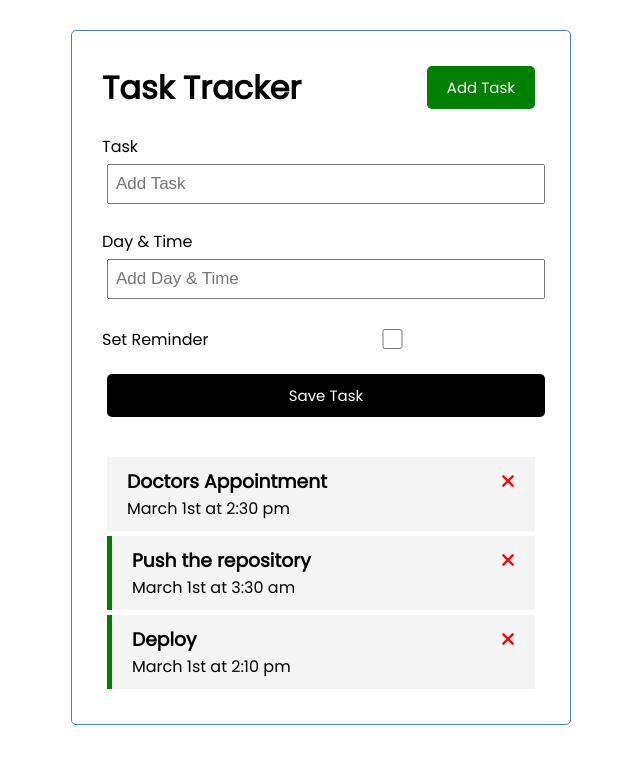
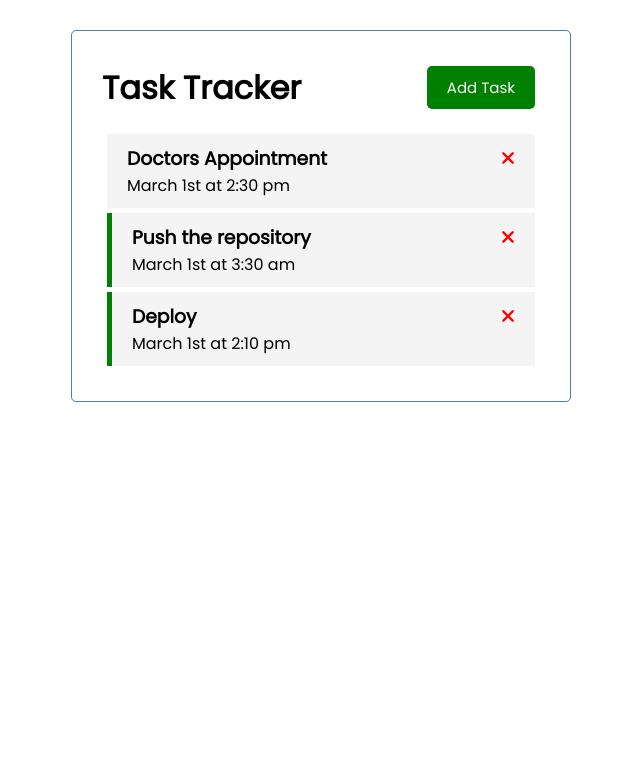
Before and after one commit to i-m-abbhay/Vue-Tasker, a Vue app: page / in a window 1280 px wide. Shown: the top 764 px of the page, without its empty margins (319-959 px from the left). Built offline with nearby package versions, Linux system fonts and the light colour scheme.

Commit message:
Had set the addTask form and button

```diff
--- a/src/App.vue
+++ b/src/App.vue
@@ -1,7 +1,10 @@
 <template>
    <div class="container">
-      <Header title="Task Tracker" />
-      <AddTask />
+      <Header @toggle-add-task="toggleAddTask" title="Task Tracker" />
+      <div v-if="showAddTask">
+         <AddTask @add-task="addTask" />
+      </div>
+
       <Tasks
          @toggle-reminder="toggleReminder"
          @delete-task="deleteTask"
@@ -25,9 +28,16 @@
    data() {
       return {
          tasks: [],
+         showAddTask: false,
       };
    },
    methods: {
+      toggleAddTask() {
+         this.showAddTask = !this.showAddTask;
+      },
+      addTask(task) {
+         this.tasks = [...this.tasks, task];
+      },
       deleteTask(id) {
          if (confirm("Are you sure?")) {
             this.tasks = this.tasks.filter((task) => task.id !== id);
--- a/src/components/AddTask.vue
+++ b/src/components/AddTask.vue
@@ -1,16 +1,21 @@
 <template>
-   <form class="add-form">
+   <form @submit="onSubmit" class="add-form">
       <div class="form-control">
          <label>Task</label>
-         <input type="text" name="text" placeholder="Add Task" />
+         <input type="text" v-model="text" name="text" placeholder="Add Task" />
       </div>
       <div class="form-control">
          <label>Day & Time</label>
-         <input type="text" name="day" placeholder="Add Day & Time" />
+         <input
+            type="text"
+            v-model="day"
+            name="day"
+            placeholder="Add Day & Time"
+         />
       </div>
       <div class="form-control form-control-check">
          <label>Set Reminder</label>
-         <input type="checkbox" name="reminder" />
+         <input type="checkbox" v-model="reminder" name="reminder" />
       </div>
 
       <input type="submit" value="Save Task" class="btn btn-block" />
@@ -21,10 +26,31 @@
    name: "AddTask",
    data() {
       return {
-         text: "",
+         text: "", //we are binding this value fields so that we can bind these with a directive called v-model.
          day: "",
          reminder: false,
       };
+   },
+   methods: {
+      onSubmit(e) {
+         e.preventDefault();
+         if (!this.text) {
+            alert("Please add a task");
+            return;
+         }
+         const newTask = {
+            id: Math.floor(Math.random() * 10000),
+            text: this.text,
+            day: this.day,
+            reminder: this.reminder,
+         };
+
+         this.$emit("add-task", newTask);
+
+         this.text = "";
+         this.day = "";
+         this.reminder = false;
+      },
    },
 };
 </script>
--- a/src/components/Button.vue
+++ b/src/components/Button.vue
@@ -12,7 +12,7 @@
    },
    methods: {
       onClick() {
-         console.log("Clicked");
+         this.$emit("toggle-add-task");
       },
    },
 };
--- a/src/components/Header.vue
+++ b/src/components/Header.vue
@@ -1,7 +1,11 @@
 <template>
    <header>
       <h1>{{ title }}</h1>
-      <Button text="Add Task" color="green" />
+      <Button
+         text="Add Task"
+         @toggle-add-task="$emit('toggle-add-task')"
+         color="green"
+      />
    </header>
 </template>
 
```
